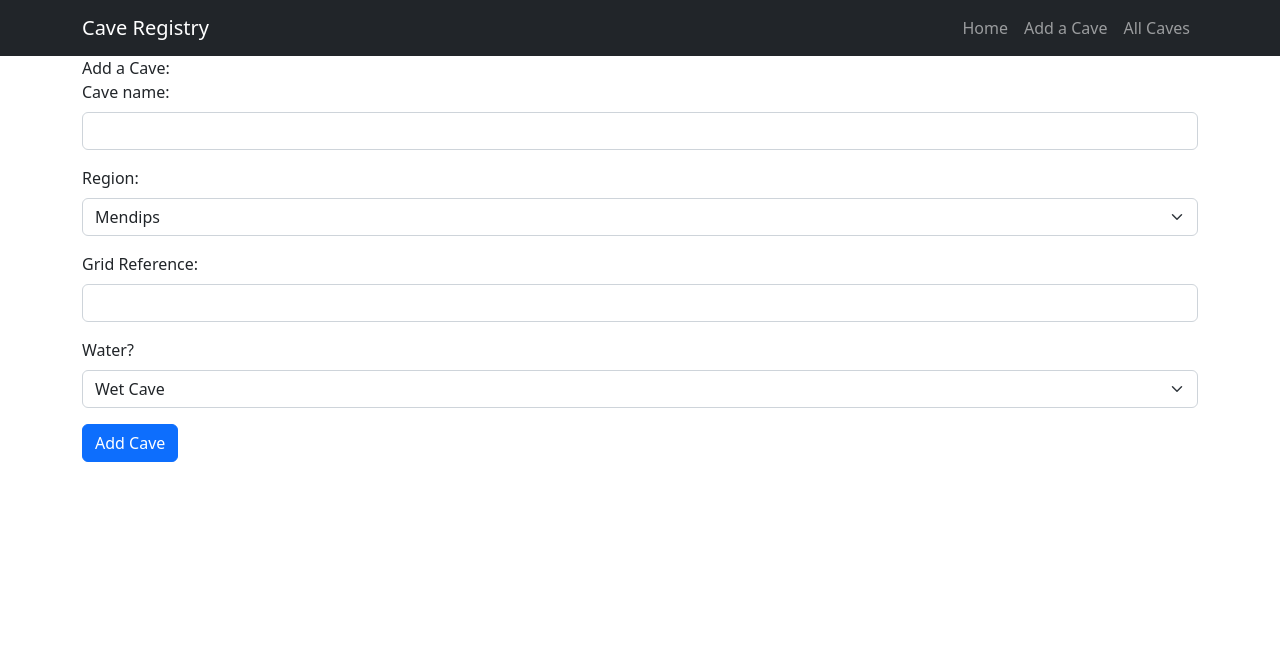
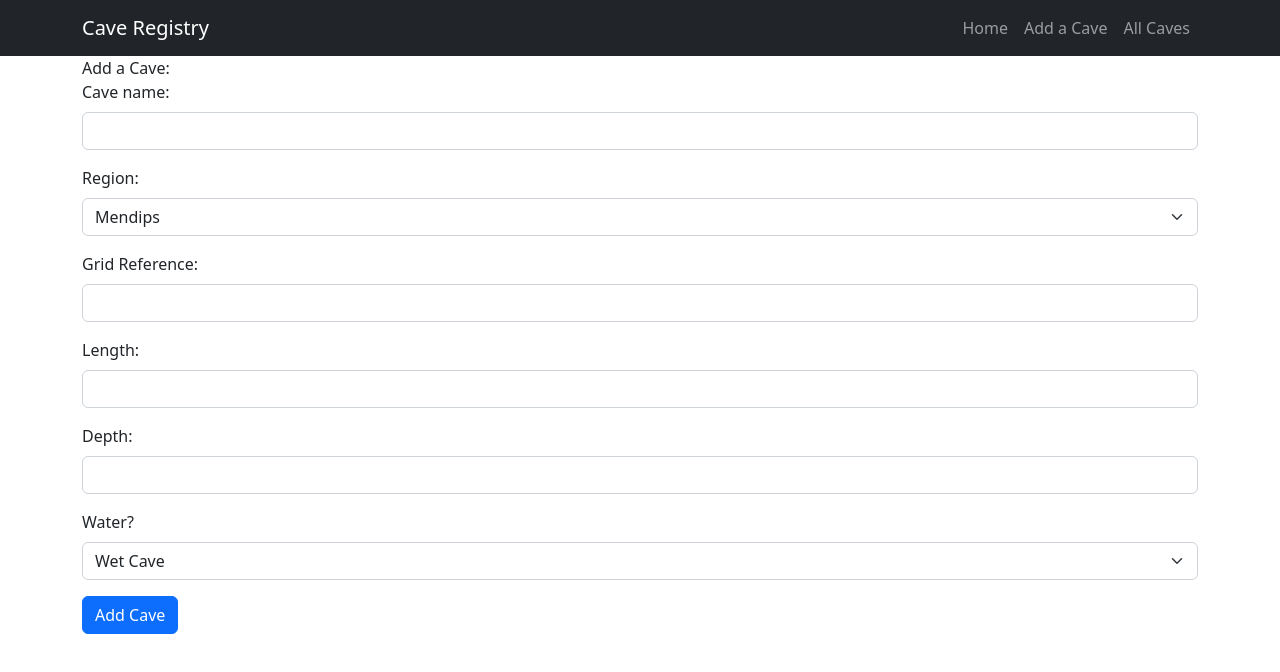
Before and after one commit to coding-james/MERN-App, a React (Create React App) app in the folder frontend/: page /createCave in a window 1280 px wide. Shown: the top 672 px of the page. Built offline with nearby package versions, Linux system fonts and the light colour scheme.

Commit message:
Fixed InputForm not defined  and added length and depth fields

```diff
--- a/frontend/src/components/AllCaves.jsx
+++ b/frontend/src/components/AllCaves.jsx
@@ -25,6 +25,8 @@ const AllCaves = () => {
             cave={caves.cave}
             region={caves.region}
             gridRef={caves.gridRef}
+            length={caves.length}
+            depth={caves.depth}
             water={caves.water}
             equipment={caves.equipment}
             id={caves._id}
@@ -40,6 +42,8 @@ const AllCaves = () => {
                         <th>Cave</th>
                         <th>Region</th>
                         <th>Grid Reference</th>
+                        <th>Length</th>
+                        <th>Depth</th>
                         <th>Water?</th>
                         <th>Equipment</th>
                         <th>Action</th>
--- a/frontend/src/components/CaveDetail.jsx
+++ b/frontend/src/components/CaveDetail.jsx
@@ -1,13 +1,15 @@
 import { Button } from "react-bootstrap";
 import { Link } from 'react-router-dom';
 
-function CaveDetail({ id, cave, region, gridRef, water, equipment }) {
+function CaveDetail({ id, cave, region, gridRef, length, depth, water, equipment }) {
 
     return (
         <tr>
             <td>{cave}</td>
             <td>{region}</td>
             <td>{gridRef}</td>
+            <td>{length}</td>
+            <td>{depth}</td>
             <td>{water}</td>
             <td>{equipment}</td>
             <td>
--- a/frontend/src/components/CreateCave.jsx
+++ b/frontend/src/components/CreateCave.jsx
@@ -14,6 +14,8 @@ const CreateCave = ({ getCaves }) => {
     const [cave, setCave] = useState("");
     const [region, setRegion] = useState("Mendips");
     const [gridRef, setGridRef] = useState("");
+    const [length, setLength] = useState("");
+    const [depth, setDepth] = useState("");
     const [water, setWater] = useState("Wet");
     const [equipmentList, setEquipmentList] = [{ id: 1, item: 'Ladder', checked: false }, { id: 2, item: 'Rope 20m', checked: false }, { id: 3, item: 'Rope 30m', checked: false }]
     const [equipment, setEquipment] = useState([]);
@@ -29,7 +31,7 @@ const CreateCave = ({ getCaves }) => {
     // }
 
     const CaveDetails = async (e) => {
-        console.log(cave, region, gridRef, water, equipment);
+        console.log(cave, region, gridRef, length, depth, water, equipment);
         e.preventDefault();
         axios.post("http://localhost:4000/createCave", {
             cave,
@@ -98,6 +100,16 @@ const CreateCave = ({ getCaves }) => {
                 </Form.Group>
 
                 <Form.Group className="mb-3">
+                    <Form.Label> Length: </Form.Label>
+                    <input type="number" className="form-control" id="length" min="0" max="10000" onChange={(e) => setLength(e.target.value)} />
+                </Form.Group>
+
+                <Form.Group className="mb-3">
+                    <Form.Label> Depth: </Form.Label>
+                    <input type="number" className="form-control" id="depth" min="0" max="10000" onChange={(e) => setDepth(e.target.value)} />
+                </Form.Group>
+
+                <Form.Group className="mb-3">
                     <Form.Label> Water? </Form.Label><br />
                     {/* JAMES - Would be good to sort fix Radio Button react.tips/radio-buttons-in-react=16 */}
                     {/* <Form.Check inline name="water" type="radio" id="wet" label="Wet Cave" value="wet" onChange={(e) => setWater(e.target.value)} />
--- a/frontend/src/components/EditCave.jsx
+++ b/frontend/src/components/EditCave.jsx
@@ -11,6 +11,8 @@ function EditCave() {
     const [cave, setCave] = useState("");
     const [region, setRegion] = useState("");
     const [gridRef, setGridRef] = useState("");
+    const [length, setLength] = useState("");
+    const [depth, setDepth] = useState("");
     const [water, setWater] = useState("");
     const [equipmentList, setEquipmentList] = [{ id: 1, item: 'Ladder', checked: false }, { id: 2, item: 'Rope 20m', checked: false }, { id: 3, item: 'Rope 30m', checked: false }]
     const [equipment, setEquipment] = useState([]);
@@ -21,6 +23,8 @@ function EditCave() {
         cave: "",
         region: "",
         gridRef: "",
+        length: "",
+        depth: "",
         water: "",
         equipment: [""],
     });
@@ -29,6 +33,8 @@ function EditCave() {
         setCave(caveData.cave);
         setRegion(caveData.region);
         setGridRef(caveData.gridRef);
+        setLength(caveData.length);
+        setDepth(caveData.depth);
         setWater(caveData.water);
         setEquipment(caveData.equipment);
       }, [caveData]);
@@ -46,20 +52,22 @@ function EditCave() {
 
     //change to update
     const EditCaveDetails = async (e) => {
-        console.log(id, cave, region, gridRef, water, equipment);
+        console.log(id, cave, region, gridRef, length, depth, water, equipment);
         e.preventDefault();
 
         axios.patch(`http://localhost:4000/updateCave/${params.id}`, {
             cave,
             region,
             gridRef,
+            length,
+            depth,
             water,
             equipment
         })
             .then((res) => {
                 if (res.status === 202) {
                     alert("Cave Updated");
-                    // console.log(id, cave, region, gridRef, water, equipment);
+                    // console.log(id, cave, region, gridRef, length, depth, water, equipment);
                     window.location.replace("/allCaves");
                 } else Promise.reject();
             })
@@ -100,6 +108,16 @@ function EditCave() {
                 <Form.Group className="mb-3">
                     <Form.Label> Grid Reference: </Form.Label>
                     <input type="text" className="form-control" id="gridRef" defaultValue={caveData.gridRef} onChange={(e) => setGridRef(e.target.value)} />
+                </Form.Group>
+
+                <Form.Group className="mb-3">
+                    <Form.Label> Length: </Form.Label>
+                    <input type="number" className="form-control" id="length" min="0" max="10000" defaultValue={caveData.length} onChange={(e) => setLength(e.target.value)} />
+                </Form.Group>
+
+                <Form.Group className="mb-3">
+                    <Form.Label> Depth: </Form.Label>
+                    <input type="number" className="form-control" id="depth" min="0" max="10000" defaultValue={caveData.depth} onChange={(e) => setDepth(e.target.value)} />
                 </Form.Group>
 
                 {/* JAMES - Would be good to sort fix Radio Button react.tips/radio-buttons-in-react=16 */}
--- a/frontend/src/components/InputForm.jsx
+++ b/frontend/src/components/InputForm.jsx
@@ -26,6 +26,16 @@ const InputForm = () => {
                     <Form.Control type="text" placeholder="SN 123 456" />
                 </Form.Group>
 
+                <Form.Group className="mb-3" controlId="length">
+                    <Form.Label>Length</Form.Label>
+                    <Form.Control type="number" placeholder="1" min="0" max="10000"/>
+                </Form.Group>
+
+                <Form.Group className="mb-3" controlId="depth">
+                    <Form.Label>Depth</Form.Label>
+                    <Form.Control type="number" placeholder="1" min="0" max="10000"/>
+                </Form.Group>
+
                 <Form.Group className="mb-3" controlId="wetCave">
                     <Form.Label>Wet Cave?</Form.Label>
                     <br></br>
--- a/frontend/src/components/UpdateCave.jsx
+++ b/frontend/src/components/UpdateCave.jsx
@@ -1,11 +1,14 @@
 import React, {  useState, useEffect} from "react";
 import axios from "axios";
+import InputForm from "./InputForm";
 
 const UpdateCave = (props) => {
     const [formValues, setFromValues] = useState({
         cave:"",
         region:"",
         gridRef:"",
+        length:"",
+        depth:"",
         water:"",
         equipment:[""],
     });
@@ -24,15 +27,15 @@ const UpdateCave = (props) => {
     useEffect(() => {
         axios.get("http://localhost:4000/updateCave" + props.match.params.id)
         .then((res) => {
-            const {cave, region, gridRef, water, equipment} = res.data;
-            setFromValues({cave, region, gridRef, water, equipment});
+            const {cave, region, gridRef, length, depth, water, equipment} = res.data;
+            setFromValues({cave, region, gridRef, length, depth, water, equipment});
         })
         .catch((err) => console.log(err));
     }, []);
 
     return (
         <InputForm initialValues={formValues} onSubmit={onSubmit} enableReinitialize>
-            Update Cave
+        Update Cave
         </InputForm>
     );
 };
```
Also changed, not shown: 1 other file (tests, documents, lock files or other folders).
